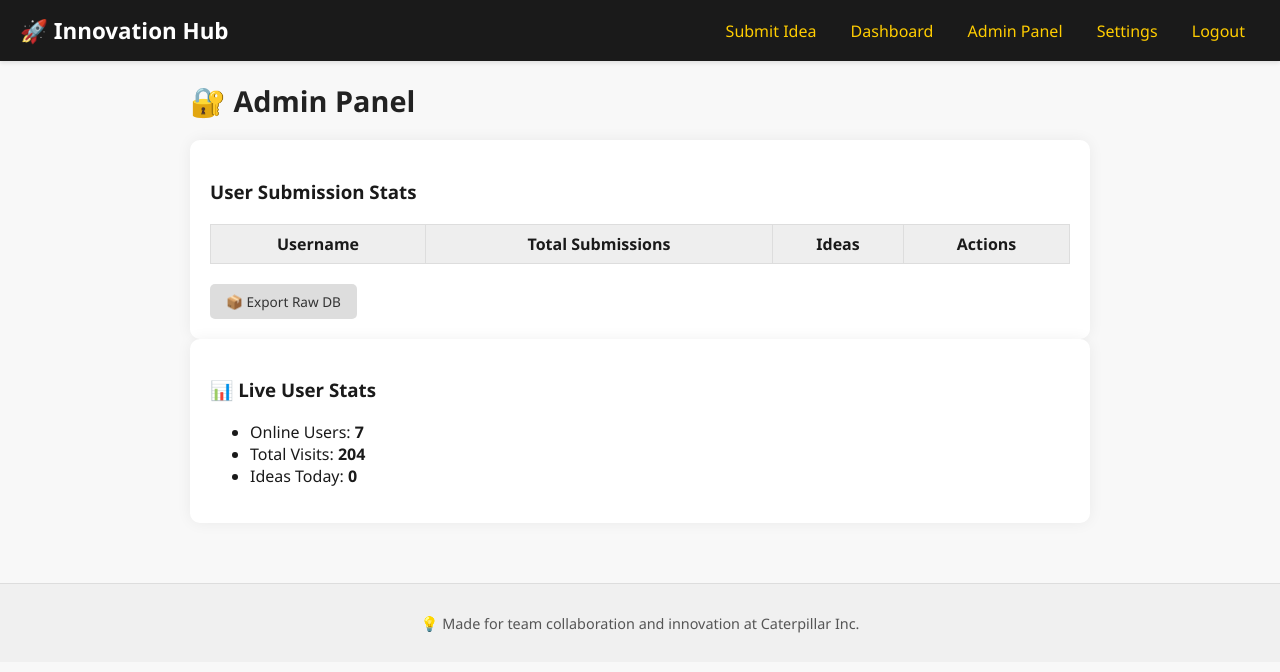
After one commit to siva-sudhan/innovation_portal, a Flask app: page /admin/ in a window 1280 px wide. The commit adds this page. Shown: the top 672 px of the page. Run offline with Flask 3, Linux system fonts and the light colour scheme; the visitor is signed in with stand-in values (Sample User, id 1); lists and menus that the app fills with data are empty.

Commit message:
admin feature added

```diff
--- a/app/forms.py
+++ b/app/forms.py
@@ -5,8 +5,8 @@ from wtforms.validators import DataRequired, Length, Optional
 class IdeaForm(FlaskForm):
     title = StringField('Title', validators=[DataRequired(), Length(min=5, max=150)])
     description = TextAreaField('Description', validators=[DataRequired(), Length(min=10)])
-    teammates = StringField('Teammates (comma-separated)', validators=[Optional(), Length(max=250)])
-    intent = SelectField('Your Role in this Idea', choices=[
+    teammates = StringField('Teammates', validators=[Optional(), Length(max=250)])
+    intent = SelectField('Your Role :', choices=[
         ('owner', 'I want to own and implement this idea'),
         ('mentor', 'I want to mentor others on this idea'),
         ('visionary', 'I just believe this idea should exist')
--- /dev/null
+++ b/app/restricted_users.json
@@ -0,0 +1 @@
+["arifm4"]
--- /dev/null
+++ b/app/templates/admin/admin_dashboard.html
@@ -0,0 +1,55 @@
+{% extends 'base.html' %}
+
+{% block title %}Admin Dashboard – Innovation Hub{% endblock %}
+
+{% block content %}
+  <h2 class="page-heading">🔐 Admin Panel</h2>
+
+  <div class="card admin-panel fade-in">
+    <h3>User Submission Stats</h3>
+    <table class="admin-table">
+      <thead>
+        <tr>
+          <th>Username</th>
+          <th>Total Submissions</th>
+          <th>Ideas</th>
+          <th>Actions</th>
+        </tr>
+      </thead>
+      <tbody>
+        {% for user, stats in user_stats.items() %}
+          <tr>
+            <td>{{ user }}</td>
+            <td>{{ stats.count }}</td>
+            <td>
+              <ul>
+                {% for idea in stats.ideas %}
+                  <li>{{ idea.title }} ({{ idea.timestamp.strftime('%Y-%m-%d') }})</li>
+                {% endfor %}
+              </ul>
+            </td>
+            <td>
+              <form action="{{ url_for('admin.restrict_user', username=user) }}" method="post">
+                <input type="hidden" name="csrf_token" value="{{ csrf_token() }}">
+                <button type="submit" class="restrict-btn">Restrict</button>
+              </form>
+            </td>
+          </tr>
+        {% endfor %}
+      </tbody>
+    </table>
+
+    <div class="admin-actions">
+      <a href="{{ url_for('admin.export_all_data') }}" class="btn btn-secondary">📦 Export Raw DB</a>
+    </div>
+  </div>
+
+  <div class="card live-stats fade-in">
+    <h3>📊 Live User Stats</h3>
+    <ul class="stats-list">
+      <li>Online Users: <strong>{{ live_stats.online_users }}</strong></li>
+      <li>Total Visits: <strong>{{ live_stats.total_visits }}</strong></li>
+      <li>Ideas Today: <strong>{{ live_stats.today_ideas }}</strong></li>
+    </ul>
+  </div>
+{% endblock %}
--- a/app/templates/base.html
+++ b/app/templates/base.html
@@ -14,6 +14,9 @@
         <a href="{{ url_for('views.submit_idea') }}">Submit Idea</a>
         <a href="{{ url_for('views.dashboard') }}">Dashboard</a>
         {% if session.username %}
+          {% if session.role == 'admin' %}
+            <a href="{{ url_for('admin.admin_dashboard') }}">Admin Panel</a>
+          {% endif %}
           <a href="{{ url_for('views.settings') }}">Settings</a>
           <a href="{{ url_for('auth.logout') }}">Logout</a>
         {% else %}
--- a/app/utils.py
+++ b/app/utils.py
@@ -6,7 +6,6 @@ import io
 from collections import Counter
 import uuid
 from flask import session
-from app.models import Idea
 from sqlalchemy import or_
 from urllib.parse import quote_plus
 import re
@@ -73,6 +72,7 @@ def generate_tags(text, top_n=5):
 
 # 🔍 Find similar ideas in the portal by matching tags
 def find_similar_ideas(new_idea_tags, exclude_id=None, max_results=5):
+    from app.models import Idea
     if not new_idea_tags:
         return []
 
--- /dev/null
+++ b/app/views/admin.py
@@ -0,0 +1,120 @@
+# File: app/views/admin.py
+
+from flask import Blueprint, render_template, session, redirect, url_for, flash, request, send_file
+from app.models import db, Idea
+from app.auth import is_admin
+import os, json
+from datetime import datetime
+from collections import defaultdict
+from io import BytesIO
+
+admin_bp = Blueprint('admin', __name__, url_prefix='/admin')
+
+# Helper to read/write restricted users
+RESTRICTED_USERS_FILE = os.path.join(os.path.dirname(__file__), '..', 'restricted_users.json')
+
+
+def load_restricted_users():
+    if os.path.exists(RESTRICTED_USERS_FILE):
+        with open(RESTRICTED_USERS_FILE, 'r') as f:
+            return set(json.load(f))
+    return set()
+
+def save_restricted_users(users):
+    with open(RESTRICTED_USERS_FILE, 'w') as f:
+        json.dump(sorted(users), f)
+
+
+@admin_bp.before_request
+def restrict_to_admin():
+    if session.get('role') != 'admin':
+        flash("Access denied. Admins only.", "error")
+        return redirect(url_for('views.dashboard'))
+
+
+@admin_bp.route('/')
+def admin_dashboard():
+    users_data = defaultdict(lambda: {'count': 0, 'ideas': []})
+    for idea in Idea.query.all():
+        if idea.submitter and not idea.is_anonymous:
+            users_data[idea.submitter]['count'] += 1
+            users_data[idea.submitter]['ideas'].append(idea)
+
+    # Simulated live stats
+    live_stats = {
+        'online_users': 7,
+        'total_visits': 204,
+        'today_ideas': Idea.query.filter(Idea.timestamp >= datetime.utcnow().date()).count()
+    }
+
+    return render_template("admin/admin_dashboard.html", user_stats=users_data, live_stats=live_stats)
+
+
+@admin_bp.route('/users')
+def user_dashboard():
+    users_data = defaultdict(lambda: {'ideas': [], 'restricted': False})
+    restricted_users = load_restricted_users()
+
+    for idea in Idea.query.all():
+        if idea.submitter and not idea.is_anonymous:
+            users_data[idea.submitter]['ideas'].append(idea)
+
+    for username in users_data:
+        users_data[username]['restricted'] = username in restricted_users
+        users_data[username]['total_ideas'] = len(users_data[username]['ideas'])
+
+    return render_template("admin/user_dashboard.html", users=[{
+        'username': u,
+        'ideas': d['ideas'],
+        'total_ideas': d['total_ideas'],
+        'restricted': d['restricted']
+    } for u, d in users_data.items()])
+
+
+@admin_bp.route('/restrict/<username>', methods=['POST'])
+def restrict_user(username):
+    if username == session.get('username'):
+        flash("You cannot restrict yourself.", "error")
+        return redirect(url_for('admin.user_dashboard'))
+
+    restricted_users = load_restricted_users()
+    restricted_users.add(username)
+    save_restricted_users(restricted_users)
+    flash(f"User '{username}' has been restricted.", "warning")
+    return redirect(url_for('admin.user_dashboard'))
+
+
+@admin_bp.route('/toggle-restriction/<username>', methods=['POST'])
+def toggle_restriction(username):
+    if username == session.get('username'):
+        flash("You cannot restrict yourself.", "error")
+        return redirect(url_for('admin.user_dashboard'))
+
+    restricted_users = load_restricted_users()
+    if username in restricted_users:
+        restricted_users.remove(username)
+        flash(f"User '{username}' has been unrestricted.", "success")
+    else:
+        restricted_users.add(username)
+        flash(f"User '{username}' has been restricted.", "warning")
+    save_restricted_users(restricted_users)
+    return redirect(url_for('admin.user_dashboard'))
+
+@admin_bp.route('/export')
+def export_all_data():
+    ideas = Idea.query.order_by(Idea.timestamp.desc()).all()
+    data = [{
+        'title': i.title,
+        'description': i.description,
+        'tags': i.tags,
+        'submitter': i.submitter,
+        'anonymous': i.is_anonymous,
+        'timestamp': i.timestamp.isoformat(),
+        'votes': i.votes
+    } for i in ideas]
+
+    output = BytesIO()
+    output.write(json.dumps(data, indent=2).encode('utf-8'))
+    output.seek(0)
+
+    return send_file(output, as_attachment=True, download_name='raw_idea_data.json')
```
Also changed, not shown: app/__init__.py (+9 -2 lines), app/templates/admin/user_dashboard.html (added, +58 -0 lines), instance/restricted_users.txt (added).
